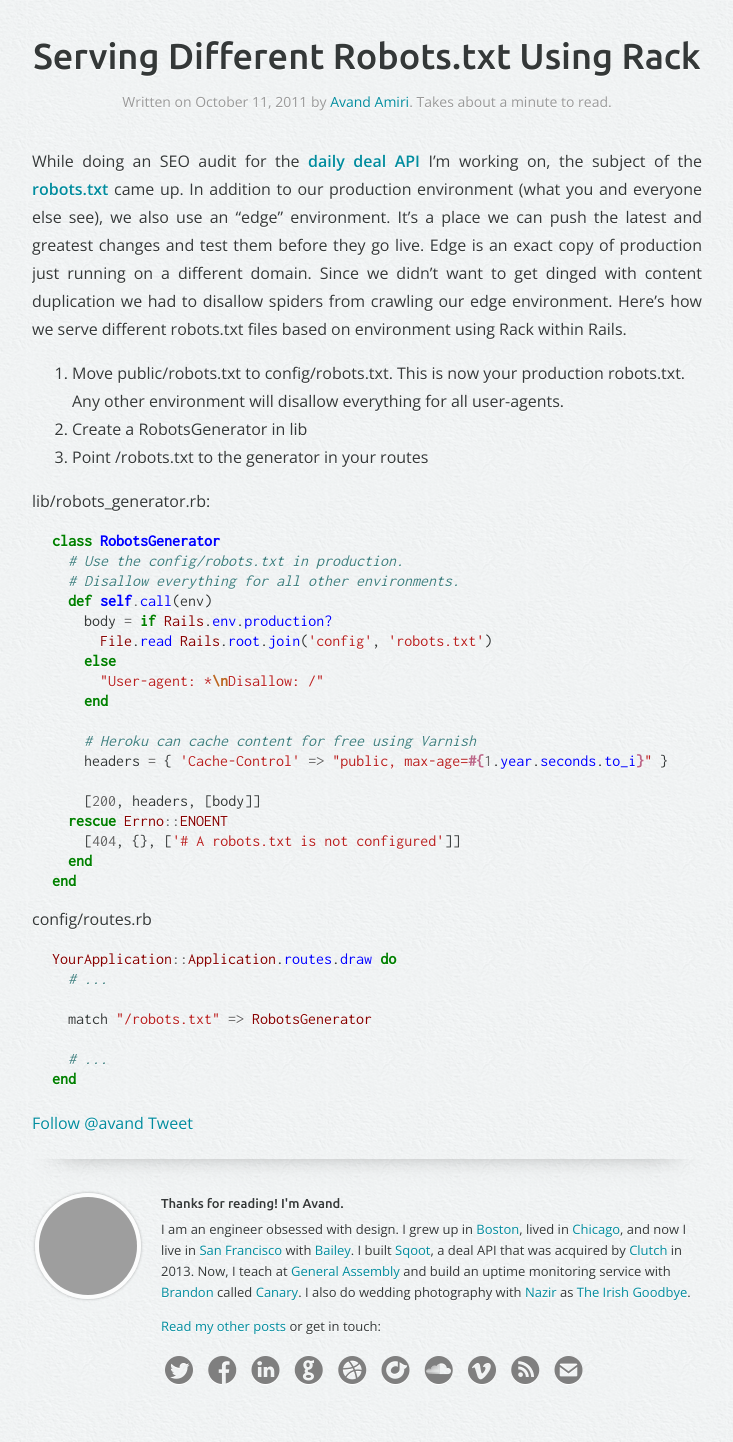
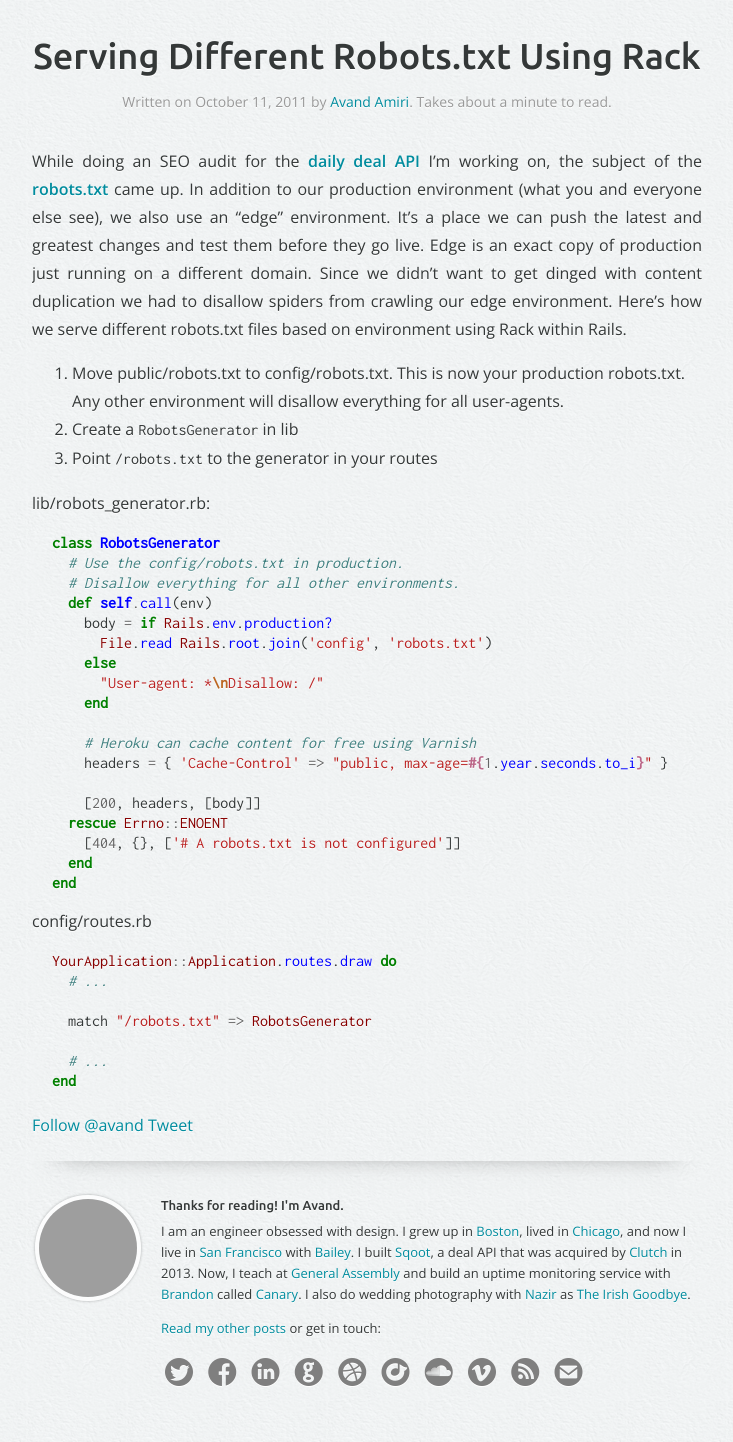
Before and after one commit to avand/avand.github.com, a Jekyll site: the page built from _posts/2011-10-11-serving-different-robots-using-rack.markdown, in a window 1280 px wide. Shown: the whole page, without its empty margins (273-1006 px from the left). Built offline with Jekyll 4.4.1, drawn with Linux system fonts in a browser that asks for light colours; Markdown is read by kramdown in place of the engine named in the settings; comment, search, counter and statistics services are not loaded; grey boxes are pictures that could not be loaded.

Commit message:
Making <code> tags monospaced

```diff
--- a/stylesheets/screen.css
+++ b/stylesheets/screen.css
@@ -18,11 +18,14 @@ html {
     -moz-transition: color .2s linear;
     transition: color .2s linear;
     color: #00B4CC; }
+  html pre,
+  html code {
+    font-family: "Inconsolata", "Monaco", "Courier New", monospace;
+  }
   html pre {
-    display: block;
-    font-family: "Inconsolata", "Monaco", "Courier New", monospace;
     font-size: 16px;
     line-height: 20px;
+    display: block;
     overflow-x: scroll;
     width: 100%; }
 
```
